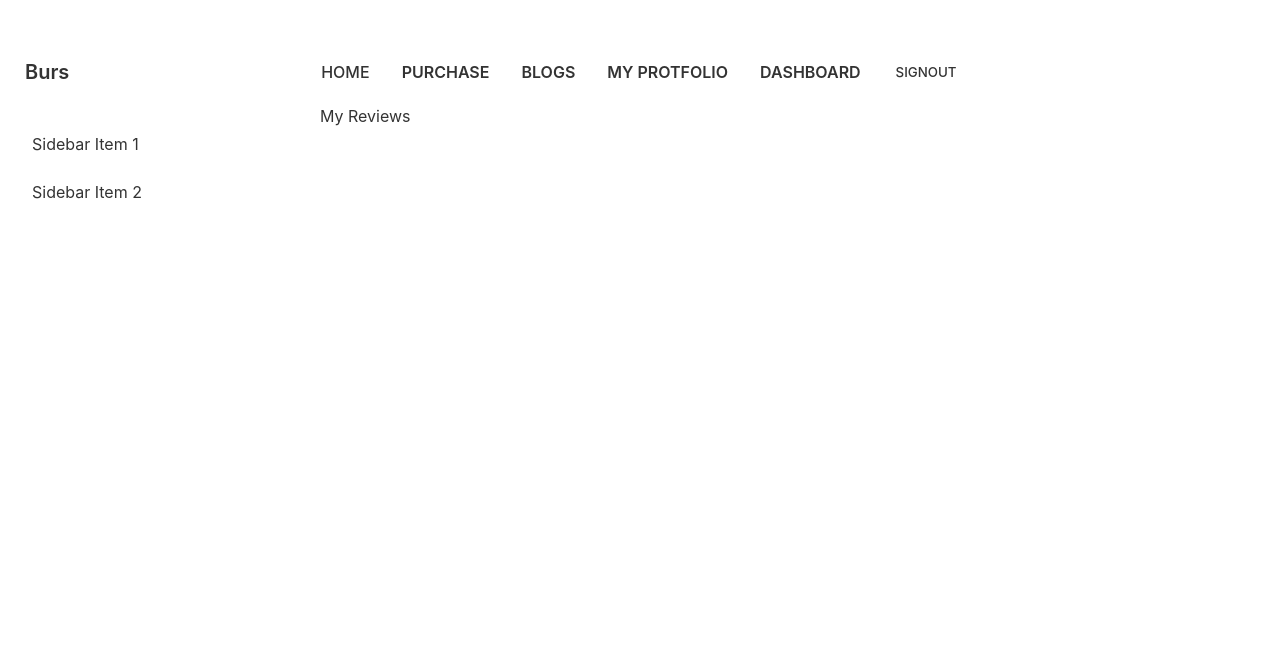
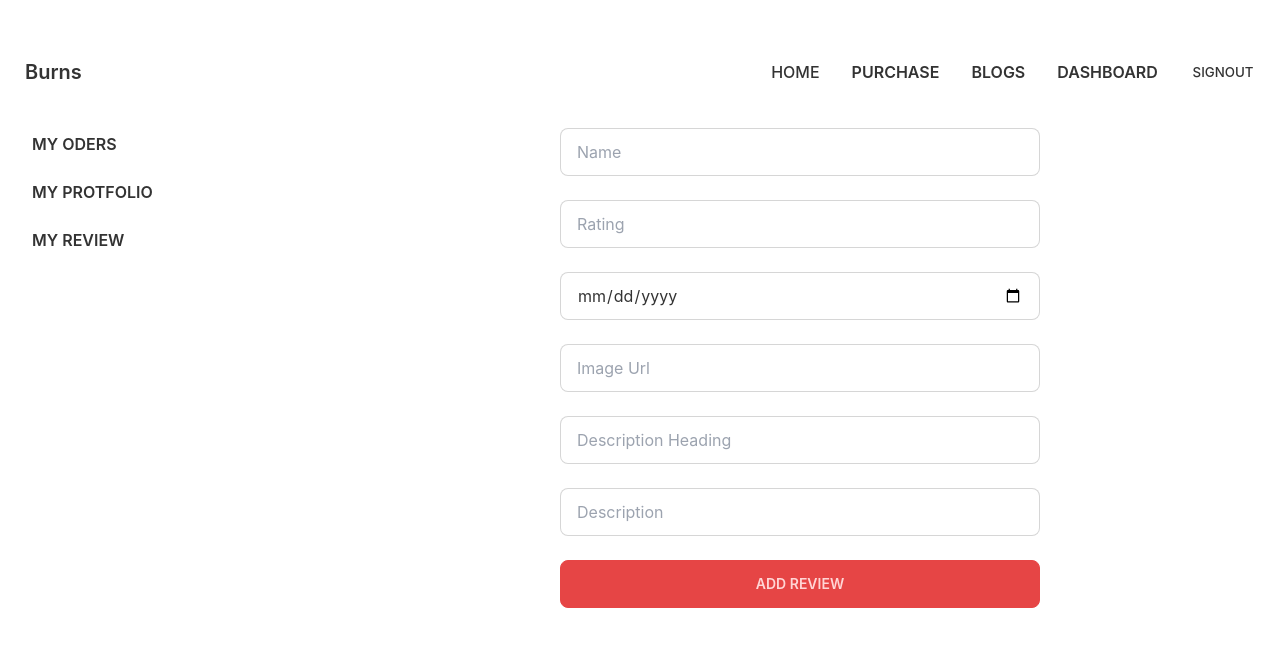
Before and after one commit to alaminarif/burns-client, a React (Create React App) app: page /dashboard/review in a window 1280 px wide. Shown: the top 646 px of the page. Built offline with nearby package versions, Linux system fonts and the light colour scheme; no server answers; sample sign-in values are in the browser's storage.

Commit message:
my review added

```diff
--- a/public/review.json
+++ b/public/review.json
@@ -1,6 +1,5 @@
 [
   {
-    "_id": 1,
     "rating": "*****",
     "shortDes": "Great customer service. Thanks for",
     "description": "Great customer service. Thanks for getting those tires on order for me Jeff. My son really appreciated them.",
@@ -9,7 +8,6 @@
     "img": "https://i.ibb.co/TBvjnSd/player-1.png"
   },
   {
-    "_id": 2,
     "rating": "*****",
     "shortDes": "The staff are seasoned bike",
     "description": "The staff are seasoned bike riders themselves. They provide great technical knowledge with real world experience",
@@ -18,7 +16,6 @@
     "img": "https://i.ibb.co/WGFDvsT/player-2.png"
   },
   {
-    "_id": 3,
     "rating": "*****",
     "shortDes": "Thanks for your help in",
     "description": "Thanks for your help in getting my equipment to me quickly and just as I had ordered!",
@@ -27,7 +24,6 @@
     "img": "https://i.ibb.co/2yXmKc0/player-4.png"
   },
   {
-    "_id": 5,
     "rating": "*****",
     "shortDes": "Good service 👍 and good",
     "description": "Good service 👍 and good products for great price in all range. ",
@@ -36,7 +32,6 @@
     "img": "https://i.ibb.co/zmpSWtg/player-5.png"
   },
   {
-    "_id": 4,
     "rating": "*****",
     "shortDes": "ood products good customer service",
     "description": "Good products good customer service Wide selection Great deals",
@@ -45,7 +40,6 @@
     "img": "https://i.ibb.co/G9Gz0DL/player-3.png"
   },
   {
-    "_id": 6,
     "rating": "*****",
     "shortDes": "Ray was a great help",
     "description": "Ray was a great help with picking out the perfect helmet. He knows his stuff and is able to sell you on every detail!",
--- a/src/App.js
+++ b/src/App.js
@@ -38,10 +38,10 @@ function App() {
           }
         >
           <Route index element={<MyOders />} />
+          <Route path="myprotfolio" element={<MyProtfolio />} />
           <Route path="review" element={<MyReviews />} />
         </Route>
         <Route path="/blogs" element={<Blogs />} />
-        <Route path="/myprotfolio" element={<MyProtfolio />} />
         <Route path="/signin" element={<Signin />} />
         <Route path="/signup" element={<Signup />} />
         <Route path="*" element={<NotFount></NotFount>}></Route>
--- a/src/Pages/Dashboard/Dashboard.js
+++ b/src/Pages/Dashboard/Dashboard.js
@@ -16,11 +16,21 @@ const Dashboard = () => {
         <label htmlFor="dashboard-sidebar" class="drawer-overlay"></label>
         <ul class="menu p-4 overflow-y-auto w-80 bg-base-100 text-base-content">
           {/* <!-- Sidebar content here --> */}
+
           <li>
-            <Link to="/dashboard">Sidebar Item 1</Link>
+            <Link className="uppercase font-semibold " to="/dashboard">
+              My Oders
+            </Link>
           </li>
           <li>
-            <Link to="/dashboard/review">Sidebar Item 2</Link>
+            <Link to="/dashboard/myprotfolio" className="uppercase font-semibold ">
+              my protfolio
+            </Link>
+          </li>
+          <li>
+            <Link className="uppercase font-semibold " to="/dashboard/review">
+              My Review
+            </Link>
           </li>
         </ul>
       </div>
--- a/src/Pages/Dashboard/MyReviews.js
+++ b/src/Pages/Dashboard/MyReviews.js
@@ -1,9 +1,38 @@
 import React from "react";
+import { useForm } from "react-hook-form";
 
 const MyReviews = () => {
+  const { register, handleSubmit, reset } = useForm();
+  const onSubmit = (data) => {
+    console.log(data);
+    const url = `http://localhost:5000/myreview/`;
+    fetch(url, {
+      method: "POST",
+      headers: {
+        "content-type": "application/json",
+      },
+      body: JSON.stringify(data),
+    })
+      .then((res) => res.json())
+      .then((result) => {
+        console.log(result);
+      });
+    reset();
+  };
+
   return (
     <div>
-      <h1>My Reviews</h1>
+      <form onSubmit={handleSubmit(onSubmit)}>
+        <div className="grid grid-cols-1 justify-items-center gap-6 py-6 w-full">
+          <input className="input input-bordered w-6/12 " placeholder="Name" type="text" {...register("name")} />
+          <input className="input input-bordered w-6/12 " placeholder="Rating" type="text" {...register("rating")} />
+          <input className="input input-bordered w-6/12 " placeholder="Date" type="date" {...register("date")} />
+          <input className="input input-bordered w-6/12 " placeholder="Image Url" type="text" {...register("image")} />
+          <input className="input input-bordered w-6/12 " placeholder="Description Heading" type="text" {...register("descriptionHeading")} />
+          <input className="input input-bordered w-6/12 " placeholder="Description" type="text" {...register("description")} />
+          <input className="btn btn-primary w-6/12  mb-6" type="submit" value="Add Review" />
+        </div>
+      </form>
     </div>
   );
 };
--- a/src/Pages/Home/Reviews.js
+++ b/src/Pages/Home/Reviews.js
@@ -4,7 +4,7 @@ import Review from "./Review";
 const Reviews = () => {
   const [reviews, setReview] = useState([]);
   useEffect(() => {
-    fetch("review.json")
+    fetch("http://localhost:5000/review")
       .then((res) => res.json())
       .then((data) => {
         setReview(data);
@@ -12,7 +12,7 @@ const Reviews = () => {
   }, []);
   return (
     <div className="">
-      <h3 className="text-center text-5xl font-bold mb-12 my-8 uppercase">Review</h3>
+      <h3 className="text-center text-4xl tracking-widest font-bold mb-16 my-8 uppercase">Review</h3>
       <div className="grid grid-cols-1 md:grid-cols-2 lg:grid-cols-3 gap-12 ">
         {reviews.map((review) => (
           <Review key={review._id} review={review} />
--- a/src/Pages/Home/Tools.js
+++ b/src/Pages/Home/Tools.js
@@ -12,7 +12,7 @@ const Tools = () => {
   }, []);
   return (
     <div className="">
-      <h3 className="text-center text-5xl font-bold mb-12 uppercase">Our Tools</h3>
+      <h3 className="text-center text-4xl tracking-widest font-bold mb-16 my-8 uppercase">Our Tools</h3>
       <div className="grid grid-cols-1 md:grid-cols-2 lg:grid-cols-3 gap-12 ">
         {tools.map((tool) => (
           <Tool key={tool._id} tool={tool} />
--- a/src/Pages/Purchase/PurchaseDetails.js
+++ b/src/Pages/Purchase/PurchaseDetails.js
@@ -25,16 +25,16 @@ const PurchaseDetails = () => {
           <h2 class="card-title">{name}</h2>
           <p className="flex-grow-0">{description}</p>
           <p>${price}</p>
+          <form className=" grid grid-cols-1 justify-items-center gap-6 py-6 ">
+            <input type="text" readOnly placeholder={user?.displayName} class="input input-bordered placeholder-black  w-9/12 max-w-xs" />
+            <input type="text" readOnly placeholder={user?.email} class="input input-bordered placeholder-black  w-9/12 max-w-xs" />
+            <input type="text" placeholder="Number" class="input input-bordered  w-9/12 max-w-xs" />
+            <input type="address" placeholder="Address" class="input input-bordered w-9/12 max-w-xs" />
+            <input type="text" placeholder="Quantity" class="input input-bordered w-9/12 max-w-xs" />
+            <input type="submit" value="place oder" className="btn btn-primary w-9/12 max-w-xs mb-6" />
+          </form>
         </div>
       </div>
-      <form className=" grid grid-cols-1 justify-items-center gap-6 py-6 ">
-        <input type="text" readOnly placeholder={user?.displayName} class="input input-bordered placeholder-black  w-6/12 max-w-xs" />
-        <input type="text" readOnly placeholder={user?.email} class="input input-bordered placeholder-black  w-6/12 max-w-xs" />
-        <input type="text" placeholder="Number" class="input input-bordered  w-6/12 max-w-xs" />
-        <input type="address" placeholder="Address" class="input input-bordered w-6/12 max-w-xs" />
-        <input type="text" placeholder="Quantity" class="input input-bordered w-6/12 max-w-xs" />
-        <input type="submit" value="place oder" className="btn btn-primary w-6/12 max-w-xs mb-6" />
-      </form>
     </div>
   );
 };
--- a/src/Pages/Share/Navbar.js
+++ b/src/Pages/Share/Navbar.js
@@ -28,11 +28,7 @@ const Navbar = () => {
           blogs
         </Link>
       </li>
-      <li>
-        <Link to="/myprotfolio" className="uppercase font-semibold ">
-          my protfolio
-        </Link>
-      </li>
+
       {user && (
         <li>
           <Link to="/dashboard" className="uppercase font-semibold ">
@@ -55,8 +51,8 @@ const Navbar = () => {
   );
 
   return (
-    <div className="navbar bg-base-100 mt-10">
-      <div className="navbar-start">
+    <div className="navbar bg-base-100 mt-10 justify-between">
+      <div className="navbar-start ">
         <div className="dropdown">
           <label tabIndex="0" className="btn btn-ghost lg:hidden">
             <svg xmlns="http://www.w3.org/2000/svg" className="h-5 w-5" fill="none" viewBox="0 0 24 24" stroke="currentColor">
@@ -67,13 +63,15 @@ const Navbar = () => {
             {menuItems}
           </ul>
         </div>
-        <a className="btn btn-ghost normal-case text-xl">Burs</a>
+        <Link to="/" className="btn btn-ghost normal-case text-xl">
+          Burns
+        </Link>
       </div>
       <div className="navbar-center hidden lg:flex">
         <ul className="menu menu-horizontal p-0">{menuItems}</ul>
       </div>
-      <div className="navbar-end">
-        <label tabIndex="1" htmlFor="dashboard-sidebar" className="btn btn-ghost lg:hidden">
+      <div className="navbar-end lg:hidden">
+        <label tabIndex="1" htmlFor="dashboard-sidebar" className="btn btn-ghost ">
           <svg xmlns="http://www.w3.org/2000/svg" className="h-5 w-5" fill="none" viewBox="0 0 24 24" stroke="currentColor">
             <path strokeLinecap="round" strokeLinejoin="round" strokeWidth="2" d="M4 6h16M4 12h8m-8 6h16" />
           </svg>
```
